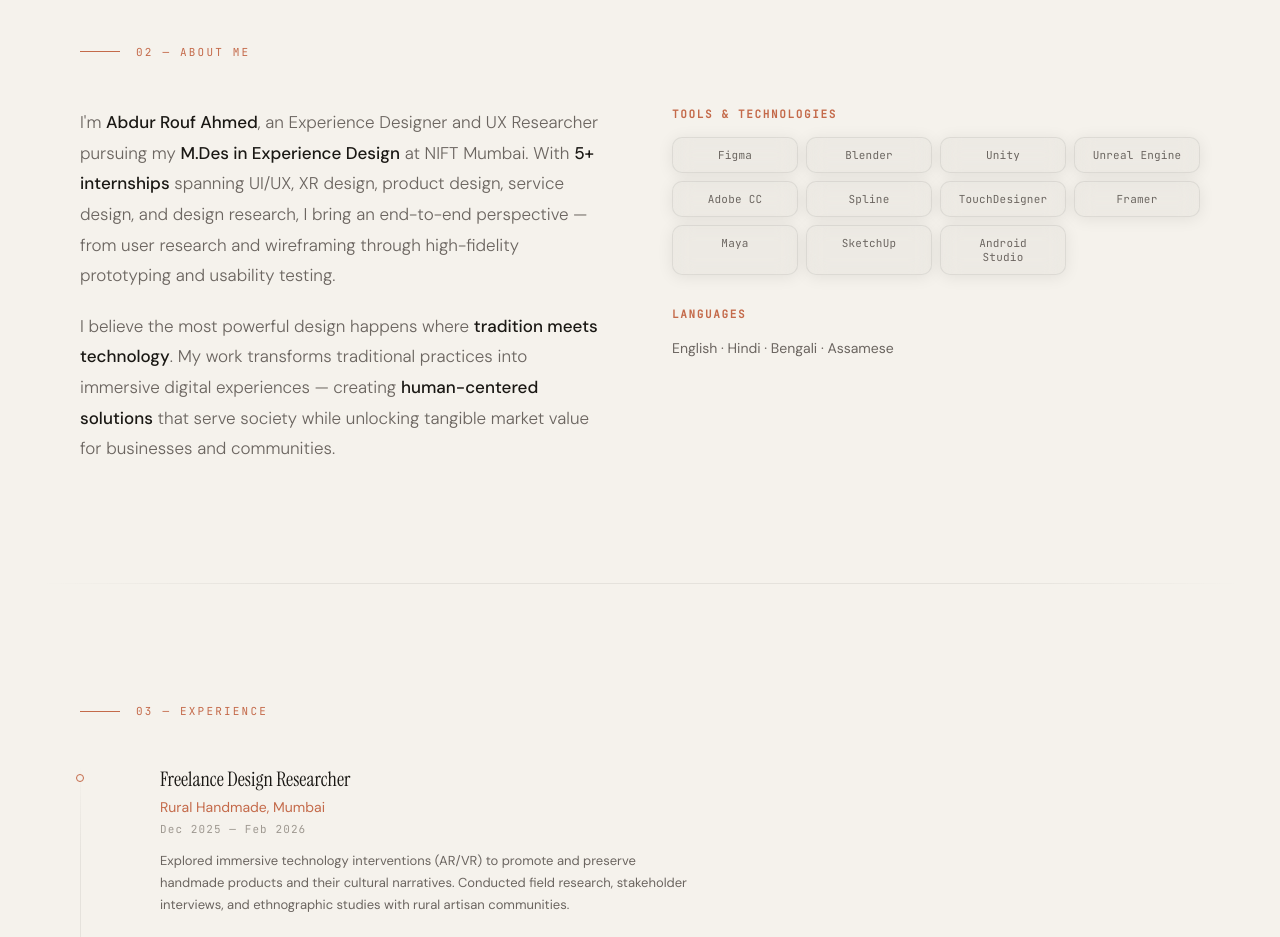
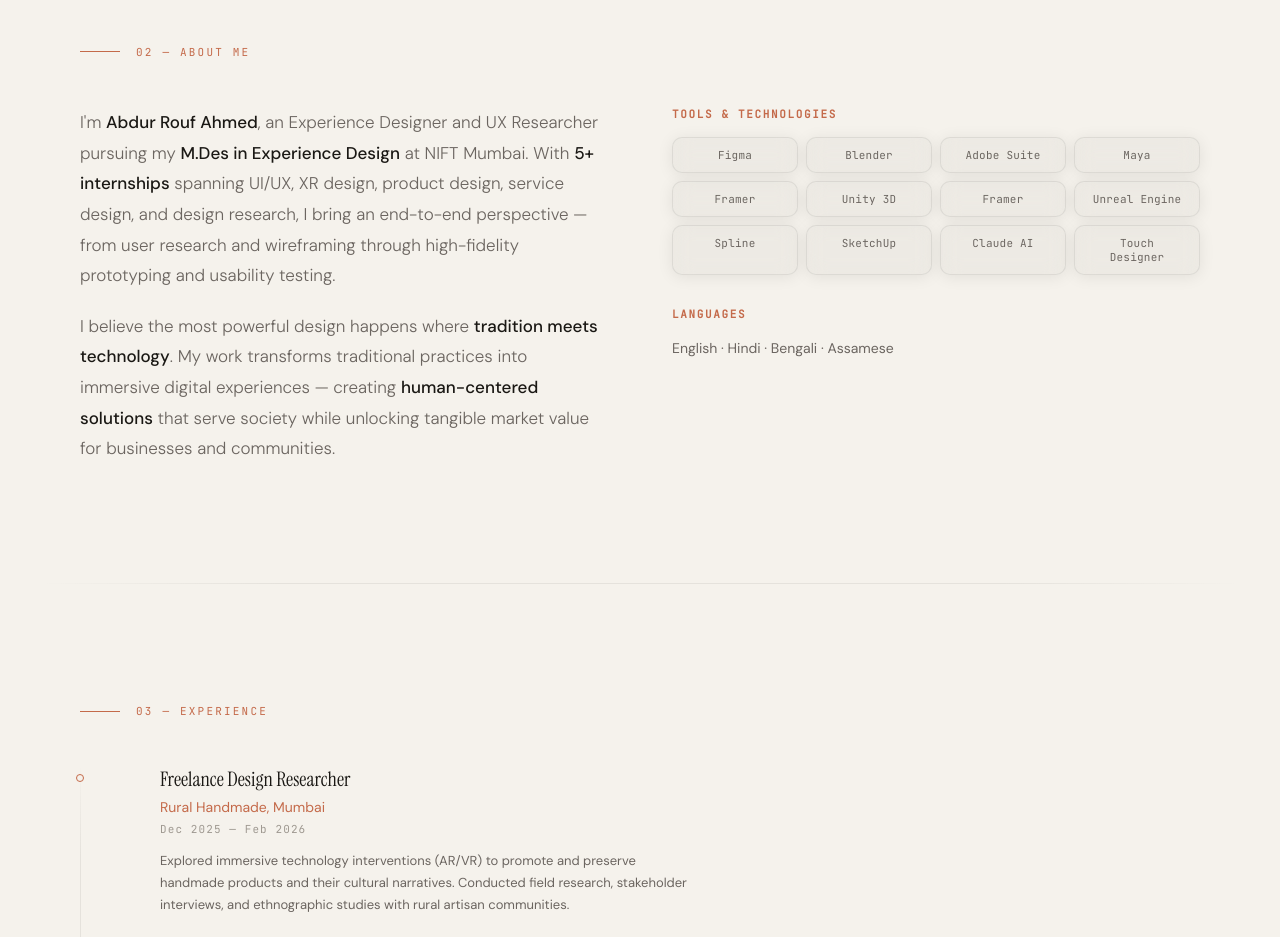
Before and after one commit to IAMxROUF/portfolio, a website: page index.html in a window 1280 px wide. Shown: the part 1180-2117 px from the top of the page. Drawn offline with Linux system fonts and the light colour scheme.

Commit message:
Update index.html

```diff
--- a/index.html
+++ b/index.html
@@ -296,7 +296,7 @@ footer a:hover{color:var(--accent)}
       <div class="detail-block fade-in">
         <h4>Tools &amp; Technologies</h4>
         <div class="tools-grid">
-          <span class="tool-tag">Figma</span><span class="tool-tag">Blender</span><span class="tool-tag">Unity</span><span class="tool-tag">Unreal Engine</span><span class="tool-tag">Adobe CC</span><span class="tool-tag">Spline</span><span class="tool-tag">TouchDesigner</span><span class="tool-tag">Framer</span><span class="tool-tag">Maya</span><span class="tool-tag">SketchUp</span><span class="tool-tag">Android Studio</span>
+          <span class="tool-tag">Figma</span><span class="tool-tag">Blender</span><span class="tool-tag">Adobe Suite</span><span class="tool-tag">Maya</span><span class="tool-tag">Framer</span><span class="tool-tag">Unity 3D</span><span class="tool-tag">Framer</span><span class="tool-tag">Unreal Engine</span><span class="tool-tag">Spline</span><span class="tool-tag">SketchUp</span><span class="tool-tag">Claude AI</span><span class="tool-tag">Touch Designer</span>
         </div>
       </div>
       <div class="detail-block fade-in">
```
